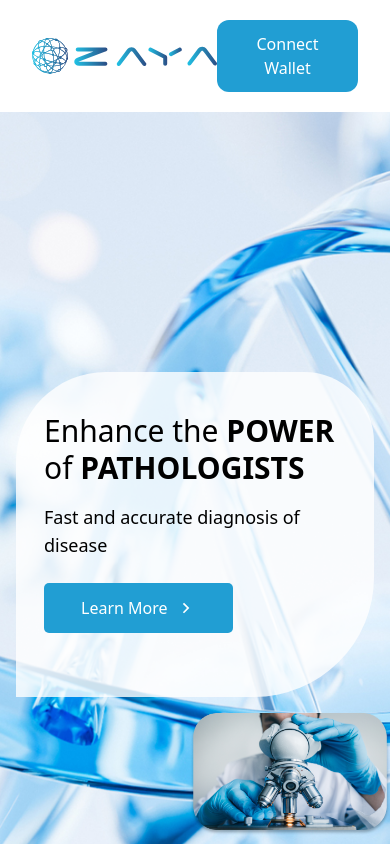
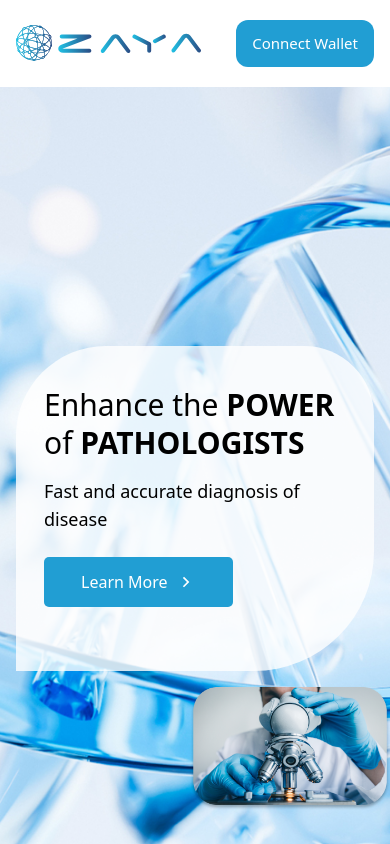
Before and after one commit to Haybesil/zaya, a React (Vite) app: page / in a window 390 px wide. Shown: the top 844 px of the page. Built offline with nearby package versions, Linux system fonts and the light colour scheme.

Commit message:
Update Navbar.jsx

```diff
--- a/src/components/layout/Navbar.jsx
+++ b/src/components/layout/Navbar.jsx
@@ -12,7 +12,7 @@ export default function Navbar() {
 
   return (
     <div>
-      <nav className="flex justify-between items-center px-8 py-5 bg-white w-full">
+      <nav className="flex justify-between items-center px-4 md:px-8 py-5 bg-white w-full">
         <img src={logo} alt="Logo" />
         <ul className="gap-2 items-center relative hidden md:flex">
           <li className={`${menuStyle} bg-[#219ed3] rounded-full !text-white`}>Home</li>
@@ -39,7 +39,7 @@ export default function Navbar() {
           <li className={`${menuStyle} ${menuStyleHover}`}>Resources</li>
           <li className={`${menuStyle} ${menuStyleHover}`}>Contact Us</li>
         </ul>
-        <button className='block md:hidden bg-[#219ed3] text-white px-4 py-3 rounded-xl'>Connect Wallet</button>
+        <button className='block md:hidden text-[15px] bg-[#219ed3] text-white px-4 py-3 rounded-xl whitespace-nowrap'>Connect Wallet</button>
       </nav>
     </div>
   );
```
